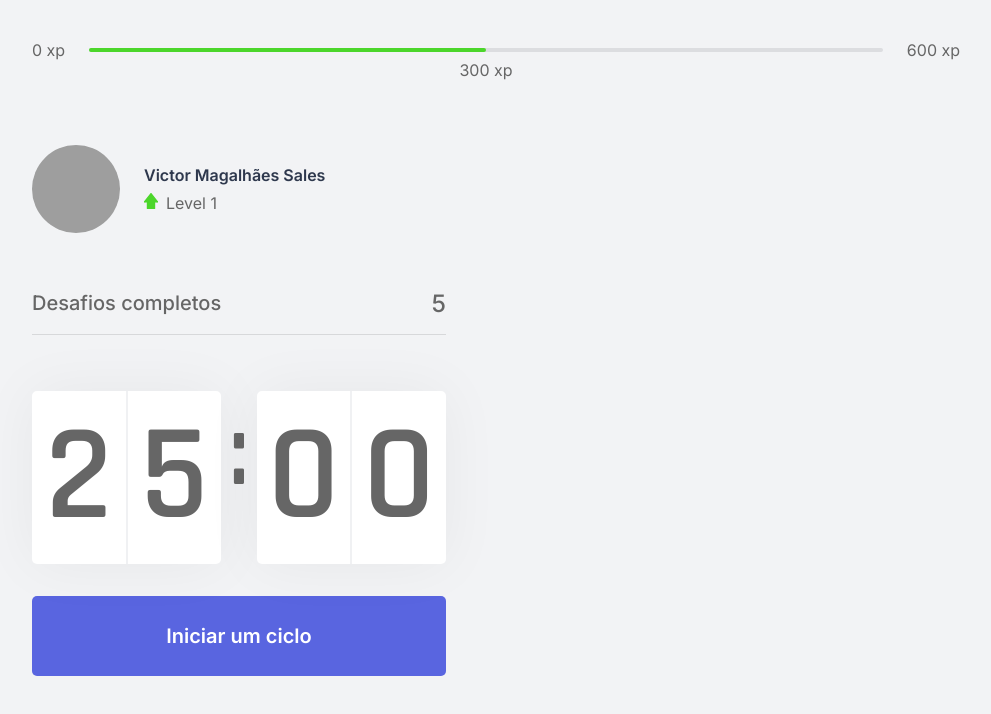
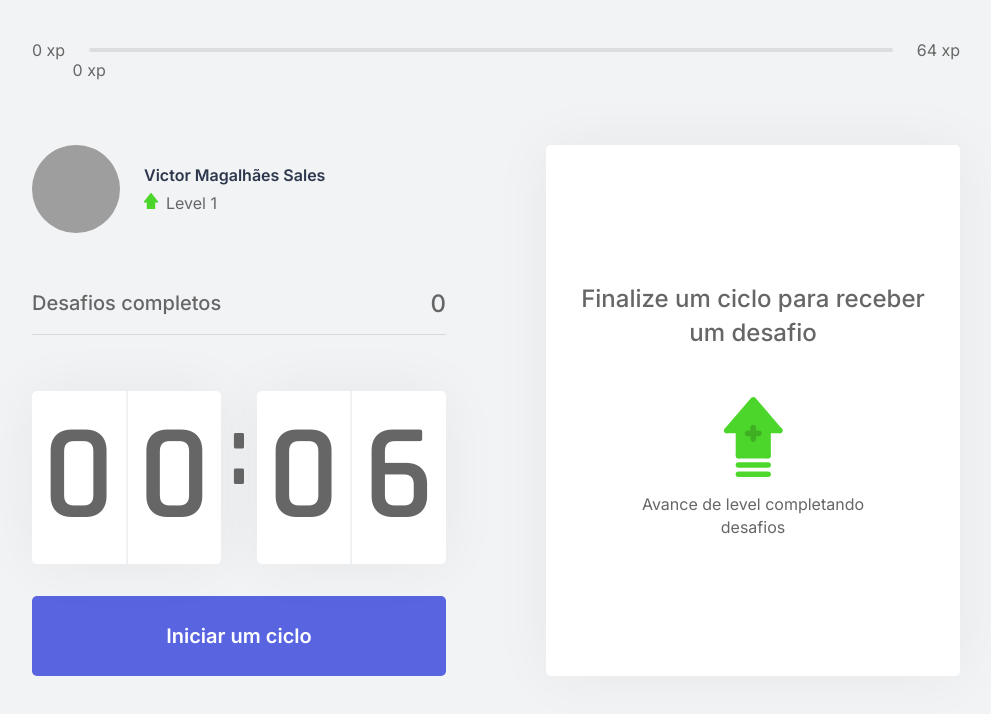
Before and after one commit to VictorMagalhaesSales/nextjs-moveit, a Next.js app: page / in a window 1280 px wide. Shown: the top 714 px of the page, without its empty margins (144-1135 px from the left). Built offline with nearby package versions, Linux system fonts and the light colour scheme; grey boxes are pictures that could not be loaded.

Commit message:
Utilizando ChallangesContext para gerenciar a comunicação entre os componentes

```diff
--- /dev/null
+++ b/challenges.json
@@ -0,0 +1,62 @@
+[
+    {
+      "type": "body",
+      "description": "Estique um de seus braços com a palma da mão virada para frente e puxe os dedos para cima por 10 segundos por mão.",
+      "amount": 80
+    },
+    {
+      "type": "body",
+      "description": "Estique seu braço contra o peito e puxe-o utilizando o outro braço por 10 segundos por braço.",
+      "amount": 60
+    },
+    {
+      "type": "body",
+      "description": "Puxe seu pescoço com a ajuda da mão para a direita e para a esquerda, permanecendo na posição por alguns segundos.",
+      "amount": 70
+    },
+    {
+      "type": "body",
+      "description": "Com as duas mãos na parte de trás da cabeça, leve-a para baixo, alongando a parte de trás da região.",
+      "amount": 60
+    },
+    {
+      "type": "body",
+      "description": "Cruze as pernas e desça com as mãos esticadas em direção ao chão. Repita o movimento com a outra perna na frente.",
+      "amount": 100
+    },
+    {
+      "type": "body",
+      "description": "Sentado, abra as pernas e tente encostar as palmas das mãos no chão, repita 3 vezes por 5 segundos.",
+      "amount": 80
+    },
+    {
+      "type": "body",
+      "description": "Puxe o joelho de encontro ao peito e segure, troque de perna após 10 segundos.",
+      "amount": 50
+    },
+    {
+      "type": "body",
+      "description": "Sentado, cruze uma perna e incline seu tronco à frente, troque de perna após 10 segundos.",
+      "amount": 80
+    },
+    {
+      "type": "eye",
+      "description": "Sentado, feche os olhos e cubra-os com as palmas da mão durante 2 minutos, depois abra normalmente.",
+      "amount": 90
+    },
+    {
+      "type": "eye",
+      "description": "Em algum ambiente aberto, olhe o mais longe que puder em quatro direções por 3s, mexa apenas os olhos. Repita 3 vezes.",
+      "amount": 140
+    },
+    {
+      "type": "eye",
+      "description": "Usando os polegares, massage a área abaixo das sobrancelhas em movimentos circulares por 15 segundos.",
+      "amount": 70
+    },
+    {
+      "type": "body",
+      "description": "Em pé, gire a cintura o máximo que puder para a esquerda, segure por cinco segundos. Repita para a direita.",
+      "amount": 90
+    }
+  ]
--- /dev/null
+++ b/src/components/ChallengeBox.tsx
@@ -0,0 +1,45 @@
+import { useContext } from 'react'
+import { ChallengesContext } from '../contexts/ChallengesContext'
+import styles from '../styles/components/ChallengeBox.module.css'
+
+export function ChallengeBox() {
+  let { activeChallenge, resetChallenge } = useContext(ChallengesContext);
+
+  return(
+    <div className={styles.challengeBoxContainer}>
+      { activeChallenge ? (
+        <div className={styles.challengeActive}>
+          <header>Ganhe {activeChallenge.amount} xp</header>
+
+          <main>
+            <img src={`icons/${activeChallenge.type}.svg`} alt=""/>
+            <strong>Novo desafio</strong>
+            <p>{activeChallenge.description}</p>
+          </main>
+
+          <footer>
+            <button
+            className={styles.challengeFailedButton}
+            type="button"
+            onClick={resetChallenge}
+            >Falhei
+            </button>
+            <button
+            className={styles.challengeSucceededButton}
+            type="button">
+              Completei
+            </button>
+          </footer>
+        </div>
+      ) : (
+        <div className={styles.challengeNotActive}>
+          <strong>Finalize um ciclo para receber um desafio</strong>
+          <p>
+            <img src="icons/level-up.svg" alt="Level Up"/>
+            Avance de level completando desafios
+          </p>
+        </div>
+      )}
+    </div>
+  )
+}
--- a/src/components/CompletedChallanges.tsx
+++ b/src/components/CompletedChallanges.tsx
@@ -1,10 +1,13 @@
+import { useContext } from 'react';
+import { ChallengesContext } from '../contexts/ChallengesContext';
 import styles from '../styles/components/CompletedChallanges.module.css';
 
 export function CompletedChallanges() {
+    const {challengesCompleted} = useContext(ChallengesContext);
     return (
         <div className={styles.completedChalangesContainer}>
             <span>Desafios completos</span>
-            <span>5</span>
+            <span>{challengesCompleted}</span>
         </div>
     );
 }
--- a/src/components/Countdown.tsx
+++ b/src/components/Countdown.tsx
@@ -1,10 +1,11 @@
-import { useEffect, useState } from 'react';
+import { useContext, useEffect, useState } from 'react';
+import { ChallengesContext } from '../contexts/ChallengesContext';
 import styles from '../styles/components/Countdown.module.css';
 let countdownTimeout: NodeJS.Timeout
 
 export function Countdown() {
-    //const { startNewChallenge } = useContext(ChallengesContext)
-    const [time, setTime] = useState(25 * 60)
+    const { startNewChallenge } = useContext(ChallengesContext)
+    const [time, setTime] = useState(.1 * 60)
     const [isActive, setIsActive] = useState(false)
     const [hasFinished, setHasFinished] = useState(false)
 
@@ -19,7 +20,7 @@
         } else if (isActive && time === 0) {
           setHasFinished(true)
           setIsActive(false)
-          //startNewChallenge()
+          startNewChallenge()
         }
       }, [isActive, time]);
 
--- a/src/components/ExperienceBar.tsx
+++ b/src/components/ExperienceBar.tsx
@@ -1,14 +1,18 @@
+import { useContext } from 'react';
+import { ChallengesContext } from '../contexts/ChallengesContext';
 import styles from '../styles/components/ExperienceBar.module.css'
 
 export function ExperienceBar() {
+    const { currentExperience, experienceToNextLevel} = useContext(ChallengesContext);
+    const percentToNextLevel = Math.round(currentExperience*100) / experienceToNextLevel;
     return (
         <header className={styles.experienceBar}>
             <span>0 xp</span>
             <div>
-                <div style={{width: '50%'}}></div>
-                <span className={styles.currentExperience} style={{left: '50%'}}>300 xp</span>
+                <div style={{width: percentToNextLevel+'%'}}></div>
+                <span className={styles.currentExperience} style={{left: percentToNextLevel+'%'}}>{currentExperience} xp</span>
             </div>
-            <span>600 xp</span>
+            <span>{experienceToNextLevel} xp</span>
         </header>
     );
 }
--- /dev/null
+++ b/src/contexts/ChallengesContext.tsx
@@ -0,0 +1,67 @@
+import { createContext, ReactNode, useState } from "react";
+
+import challenges from '../../challenges.json';
+
+interface Challenge {
+    type: 'body' | 'eye';
+    description: string;
+    amount: number;
+}
+
+interface ChallengesContextData {
+    level: number;
+    currentExperience: number
+    challengesCompleted: number;
+    experienceToNextLevel:number;
+    activeChallenge: Challenge;
+    levelUp: () => void;
+    startNewChallenge: () => void;
+    resetChallenge: () => void
+  }
+
+interface ChallengesProviderProps {
+    children: ReactNode
+}
+
+export const ChallengesContext = createContext({} as ChallengesContextData);
+
+export function ChallangesProvider({children} : ChallengesProviderProps) {
+    const [level, setLevel] = useState(1);
+    const [currentExperience, setCurrentExperience] = useState(0);
+    const [challengesCompleted, setChallengesCompleted] = useState(0);
+
+    const [activeChallenge, setActiveChallenge] = useState(null);
+
+    const experienceToNextLevel = Math.pow((level + 1) * 4, 2)
+
+    function levelUp() {
+        setLevel(level + 1)
+    }
+
+    function startNewChallenge() {
+        const randomChallengeIndex = Math.floor(Math.random() * challenges.length)
+        const challenge = challenges[randomChallengeIndex]
+
+        setActiveChallenge(challenge)
+    }
+
+    function resetChallenge() {
+        setActiveChallenge(null)
+    }
+
+    return (
+        <ChallengesContext.Provider value={{
+            level,
+            currentExperience,
+            challengesCompleted,
+            activeChallenge,
+            experienceToNextLevel,
+            levelUp,
+            startNewChallenge,
+            resetChallenge
+            }}
+          >
+            {children}
+        </ChallengesContext.Provider>
+    );
+}
--- a/src/pages/_app.tsx
+++ b/src/pages/_app.tsx
@@ -1,7 +1,12 @@
+import { ChallangesProvider } from '../contexts/ChallengesContext';
 import '../styles/global.css';
 
 function MyApp({ Component, pageProps }) {
-  return <Component {...pageProps} />
+  return (
+  <ChallangesProvider>
+    <Component {...pageProps} />
+  </ChallangesProvider>
+  );
 }
 
 export default MyApp
--- a/src/pages/index.tsx
+++ b/src/pages/index.tsx
@@ -1,4 +1,5 @@
 import Head from "next/head";
+import { ChallengeBox } from "../components/ChallengeBox";
 import { CompletedChallanges } from "../components/CompletedChallanges";
 import { Countdown } from "../components/Countdown";
 import { ExperienceBar } from "../components/ExperienceBar";
@@ -20,7 +21,7 @@
         <Countdown/>
       </div>
       <div>
-
+        <ChallengeBox/>
       </div>
     </section>
   </div>
--- /dev/null
+++ b/src/styles/components/ChallengeBox.module.css
@@ -0,0 +1,110 @@
+.challengeBoxContainer {
+    height: 100%;
+
+    background: var(--white);
+    border-radius: 5px;
+    box-shadow: 0 0 60px rgba(0, 0, 0, 0.05);
+    padding: 1.5rem 2rem;
+
+    display: flex;
+    flex-direction: column;
+    align-items: center;
+    justify-content: center;
+
+    text-align: center;
+  }
+
+  .challengeNotActive {
+    display: flex;
+    flex-direction: column;
+    align-items: center;
+  }
+
+  .challengeNotActive strong {
+    font-size: 1.5rem;
+    font-weight: 500;
+    line-height: 1.4
+  }
+
+  .challengeNotActive p {
+    display: flex;
+    flex-direction: column;
+    align-items: center;
+    line-height: 1.4;
+    max-width: 70%;
+    margin-top: 3rem;
+  }
+
+  .challengeNotActive p img {
+    margin-bottom: 1rem;
+  }
+
+  .challengeActive {
+    height: 100%;
+
+    display: flex;
+    flex-direction: column;
+  }
+
+  .challengeActive {
+    color: var(--blue);
+    font-weight: 600;
+    font-size: 1.25rem;
+    padding: 0 2rem 1.5rem;
+    border-bottom: 1px solid var(--gray-line);
+  }
+
+  .challengeActive main {
+    flex: 1;
+    display: flex;
+    flex-direction: column;
+    align-items: center;
+    justify-content: center;
+  }
+
+  .challengeActive main strong {
+    font-size: 2rem;
+    font-weight: 600;
+    color: var(--title);
+    margin: 1.5rem 0 1rem;
+  }
+
+  .challengeActive main p {
+    line-height: 1.5;
+  }
+
+  .challengeActive footer {
+    display: grid;
+    grid-template-columns: 1fr 1fr;
+    gap: 1rem;
+  }
+
+  .challengeActive footer button {
+    height: 3rem;
+
+    display: flex;
+    align-items: center;
+    justify-content: center;
+
+    border: 0;
+    border-radius: 5px ;
+
+    color: var(--white);
+
+    font-size: 1rem;
+    font-weight: 600;
+
+    transition: filter 0.2s;
+  }
+
+  .challengeActive footer button.challengeFailedButton {
+    background: var(--red);
+  }
+
+  .challengeActive footer button.challengeSucceededButton {
+    background: var(--green);
+  }
+
+  .challengeActive footer button:hover {
+    filter: brightness(0.9)
+  }
```
